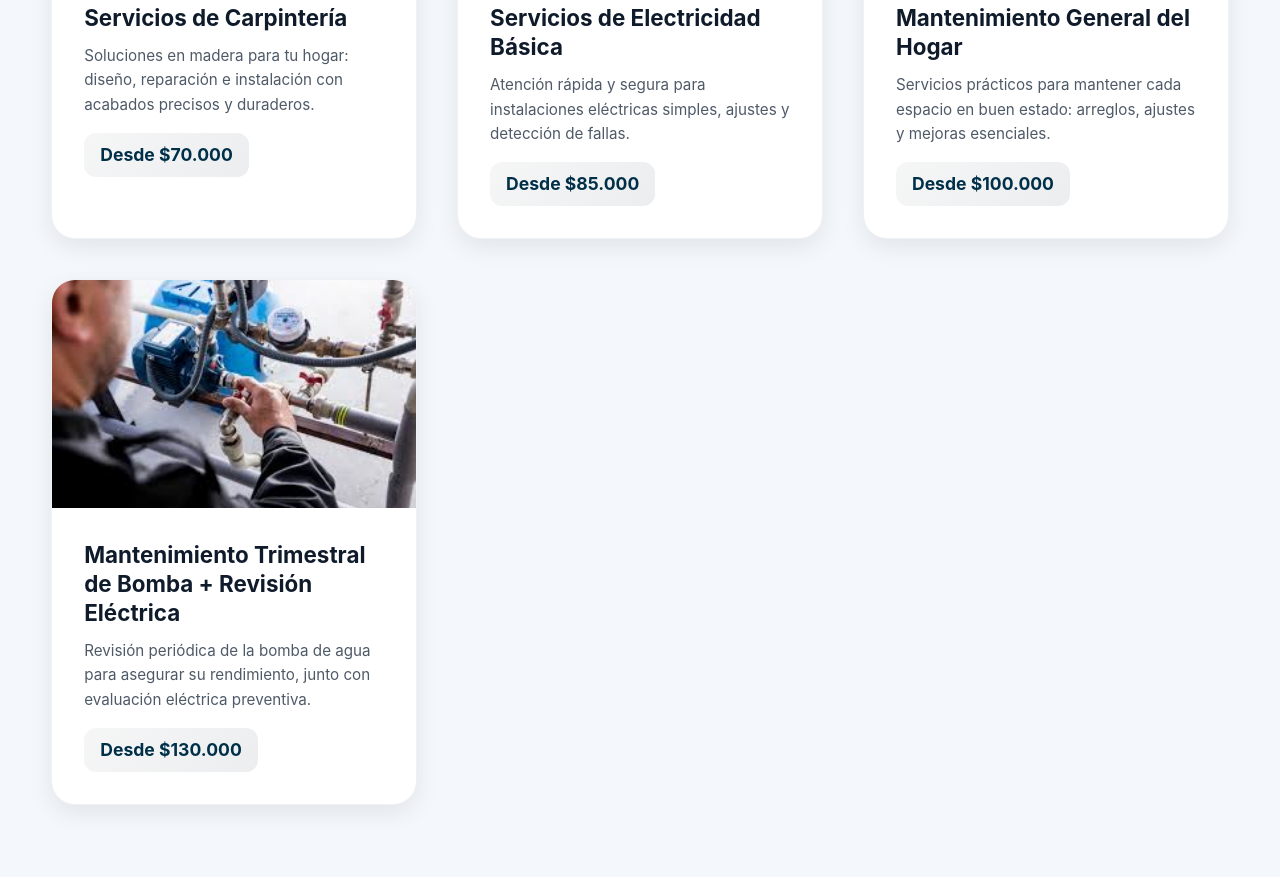
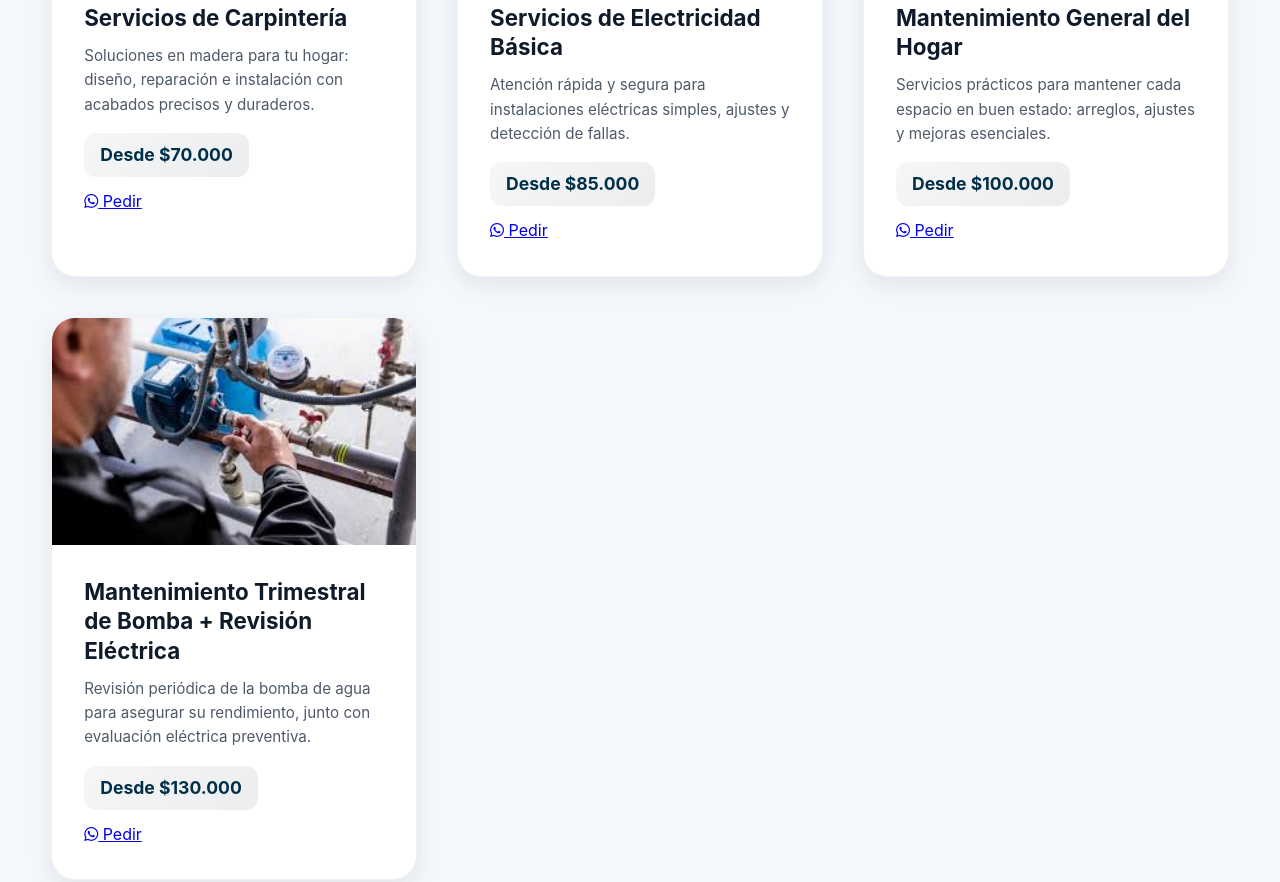
Before and after one commit to ReconvencionLaboralGuajira/taller-de-carpinteria-caoba-68, a plain HTML site: page index.html in a window 1280 px wide. Shown: the part 1487-2369 px from the top of the page. Drawn offline with Linux system fonts and the light colour scheme; no server answers.

Commit message:
Publish site

```diff
--- a/index.html
+++ b/index.html
@@ -10,6 +10,13 @@
     <link rel="icon" type="image/png" href="images/dd068cf61d219723247e32b7b9be06d792802c74.jpg">
 </head>
 <body>
+
+
+
+
+
+
+
     <!-- Header -->
     <header class="header">
         <div class="container">
@@ -88,6 +95,14 @@
 
                         <span class="price">Desde $70.000</span>
 
+
+                        <a href="https://wa.me/573148680166?text=Hola,%20quiero%20*Servicios de Carpintería*%20-%20$70.000"
+                           class="btn-whatsapp-product"
+                           target="_blank"
+                           rel="noopener">
+                            <i class="fab fa-whatsapp"></i> Pedir
+                        </a>
+
                     </div>
                 </div>
 
@@ -102,6 +117,14 @@
                         <p>Atención rápida y segura para instalaciones eléctricas simples, ajustes y detección de fallas.</p>
 
                         <span class="price">Desde $85.000</span>
+
+
+                        <a href="https://wa.me/573148680166?text=Hola,%20quiero%20*Servicios de Electricidad Básica*%20-%20$85.000"
+                           class="btn-whatsapp-product"
+                           target="_blank"
+                           rel="noopener">
+                            <i class="fab fa-whatsapp"></i> Pedir
+                        </a>
 
                     </div>
                 </div>
@@ -118,6 +141,14 @@
 
                         <span class="price">Desde $100.000</span>
 
+
+                        <a href="https://wa.me/573148680166?text=Hola,%20quiero%20*Mantenimiento General del Hogar*%20-%20$100.000"
+                           class="btn-whatsapp-product"
+                           target="_blank"
+                           rel="noopener">
+                            <i class="fab fa-whatsapp"></i> Pedir
+                        </a>
+
                     </div>
                 </div>
 
@@ -132,6 +163,14 @@
                         <p>Revisión periódica de la bomba de agua para asegurar su rendimiento, junto con evaluación eléctrica preventiva.</p>
 
                         <span class="price">Desde $130.000</span>
+
+
+                        <a href="https://wa.me/573148680166?text=Hola,%20quiero%20*Mantenimiento Trimestral de Bomba + Revisión Eléctrica*%20-%20$130.000"
+                           class="btn-whatsapp-product"
+                           target="_blank"
+                           rel="noopener">
+                            <i class="fab fa-whatsapp"></i> Pedir
+                        </a>
 
                     </div>
                 </div>
@@ -285,7 +324,7 @@
 
     <!-- WhatsApp Button -->
 
-    <a href="https://wa.me/3148680166?text=Hola,%20necesito%20un%20presupuesto%20para%20un%20trabajo"
+    <a href="https://wa.me/573148680166?text=Hola,%20necesito%20un%20presupuesto%20para%20un%20trabajo"
        class="whatsapp-float"
        target="_blank"
        rel="noopener"
```
